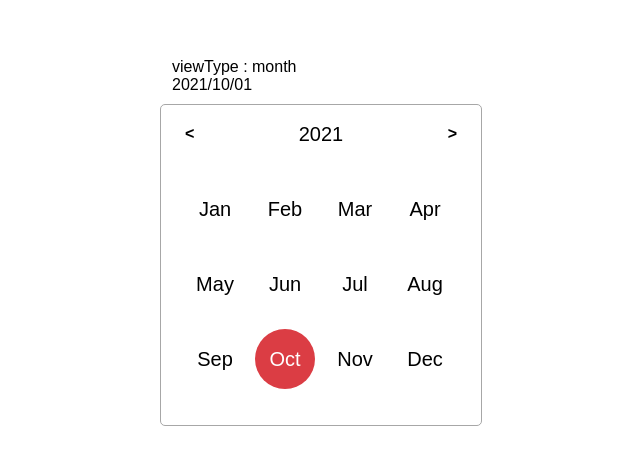
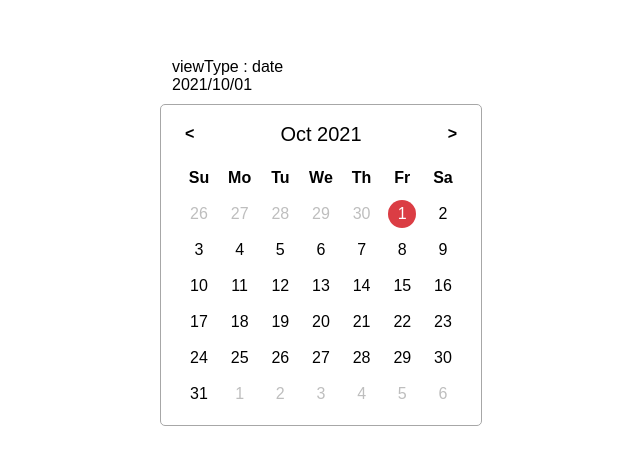
Before and after one commit to ChengYiLin/React-TypeScript-Calender, a React app: page / in a window 1280 px wide. Shown: the part 171-636 px from the top of the page, without its empty margins (327-967 px from the left). Built offline with nearby package versions, Linux system fonts and the light colour scheme; the HTML template or start-up script is replaced by a standard one.

Commit message:
feat : build `datePannel` and  select `Date` logic

```diff
--- /dev/null
+++ b/src/Calender/components/datePanel.tsx
@@ -0,0 +1,68 @@
+import React, { FC, useContext } from 'react'
+import styled from 'styled-components'
+import { CalenderContext } from '../context'
+import { getDayOfWeekArray, getDateArray } from '../helper'
+
+const Container = styled.div`
+    padding: 5px 14px;
+`
+
+const RowContainer = styled.div`
+    display: flex;
+    justify-content: space-between;
+    margin-bottom: 8px;
+`
+
+const Cell = styled.div`
+    flex: 0 0 28px;
+    padding: 5px 0;
+    text-align: center;
+`
+
+const DayCell = styled(Cell)`
+    font-weight: bolder;
+`
+
+const DateCell = styled(Cell)<{ isOverRange: boolean; isSelected: boolean; }>`
+    border-radius: 50%;
+    cursor: pointer;
+
+    background-color: ${props => props.isSelected ? '#db3d44' : 'transparent'};
+    color: ${props => props.isSelected ? '#ffffff' : props.isOverRange ? '#bebebe' : '#000000'};
+`
+
+const DatePanel: FC = () => {
+	const { currentDate, handleSelectDate } = useContext(CalenderContext)
+
+	const DayOfWeekArray = getDayOfWeekArray()
+	const DateArray = getDateArray(currentDate)
+
+	return (
+		<Container>
+			{/* Day */}
+			<RowContainer>
+				{DayOfWeekArray.map(day => (
+					<DayCell key={day}>
+						{day}
+					</DayCell>
+				))}
+			</RowContainer>
+			{/* Date */}
+			{DateArray.map(week => (
+				<RowContainer key={`w_${week[0].id}`}>
+					{week.map( date => (
+						<DateCell
+							key={date.id}
+							isOverRange={date.isOverRange}
+							isSelected={date.isSelected}
+							onClick={() => handleSelectDate(date)}>
+							{date.value}
+						</DateCell>
+					))}
+				</RowContainer>
+			))}
+		</Container>
+	)
+}
+
+export default DatePanel
--- a/src/Calender/components/panelRouter.tsx
+++ b/src/Calender/components/panelRouter.tsx
@@ -4,7 +4,7 @@ import { CalenderContext } from '../context'
 // Components
 import YearPanel from './yearPanel'
 import MonthPanel from './monthPanel'
-
+import DatePanel from './datePanel'
 
 const PanelRouter: FC = () => {
 	const { viewType } = useContext(CalenderContext)
@@ -14,8 +14,10 @@ const PanelRouter: FC = () => {
 		return <YearPanel />
 	case 'month':
 		return <MonthPanel />
+	case 'date':
+		return <DatePanel />
 	default:
-		return <MonthPanel />
+		return <DatePanel />
 	}
 }
 
--- a/src/Calender/components/viewTypeSwitch.tsx
+++ b/src/Calender/components/viewTypeSwitch.tsx
@@ -4,6 +4,7 @@ import dayjs from 'dayjs'
 // Context
 import { CalenderContext } from '../context'
 import { viewTypes } from '../types/calender'
+import { MonthEnum } from '../types/enum'
 
 const Container = styled.button`
     width: 200px;
@@ -31,17 +32,23 @@ interface DescTxtProps {
 const ViewTypeDescTxt: FC<DescTxtProps> = (props) => {
 	const {viewType, currentDate} = props
 
-	const startYear = Math.floor(dayjs(currentDate).year() / 10) * 10
+	const currentYear = dayjs(currentDate).year()
+	const startYear = Math.floor(currentYear / 10) * 10
+	const currentMonth = MonthEnum[dayjs(currentDate).month()]
+
 
 	switch (viewType) {
 	case 'year':
 		return <span>{`${startYear} - ${startYear + 9}`}</span>
 
 	case 'month':
-		return <span>{dayjs(currentDate).year()}</span>
+		return <span>{currentYear}</span>
+
+	case 'date':
+		return <span>{`${currentMonth} ${currentYear}`}</span>
 
 	default:
-		return <span>{`${dayjs(currentDate).month()} ${dayjs(currentDate).year()}`}</span>
+		return <span>{`${currentMonth} ${currentYear}`}</span>
 	}
 }
 
--- a/src/Calender/components/yearPanel.tsx
+++ b/src/Calender/components/yearPanel.tsx
@@ -24,7 +24,7 @@ const Year = styled.p<{isOverRange: boolean; isSelected: boolean}>`
     cursor: pointer;
 
     background-color: ${props => props.isSelected ? '#db3d44' : 'transparent'};
-    color: ${props => props.isSelected ? '#ffffff' : props.isOverRange ? '#eeeeee' : '#000000'};
+    color: ${props => props.isSelected ? '#ffffff' : props.isOverRange ? '#bebebe' : '#000000'};
 `
 
 const YearPanel: FC = () => {
--- a/src/Calender/context.tsx
+++ b/src/Calender/context.tsx
@@ -1,7 +1,7 @@
 import React, { createContext, FC, useState, useMemo } from 'react'
 import dayjs from 'dayjs'
 // Tying
-import { ICalenderContext, viewTypes, moveTypes,  selectedYear, selectedMonth} from './types/calender'
+import { ICalenderContext, viewTypes, moveTypes,  selectedYear, selectedMonth, selectedDate} from './types/calender'
 // Helper
 import { MonthEnum } from './types/enum'
 
@@ -9,9 +9,10 @@ const Today = new Date()
 
 const CalenderContextInitState: ICalenderContext = {
 	currentDate: Today,
-	viewType: 'month',
+	viewType: 'date',
 	handleSelectYear: () => {return},
 	handleSelectMonth: () => {return},
+	handleSelectDate: () => {return},
 	handleChangeViewType: () => {return},
 	handleMoveAction: () => {return},
 }
@@ -20,7 +21,7 @@ export const CalenderContext = createContext(CalenderContextInitState)
 
 export const CalenderProvider: FC = ({children}) => {
 	const [currentDate, setCurrentDate] = useState<Date>(Today)
-	const [viewType, setViewType] = useState<viewTypes>('month')
+	const [viewType, setViewType] = useState<viewTypes>('date')
 
 	const handleSelectYear = (year: selectedYear) => {
 		const targetDate = dayjs(currentDate).year(year?.value).toDate()
@@ -33,7 +34,13 @@ export const CalenderProvider: FC = ({children}) => {
 		const targetDate = dayjs(currentDate).month(MonthEnum[month.value]).toDate()
 
 		setCurrentDate(targetDate)
-		handleChangeViewType('year')
+		handleChangeViewType('date')
+	}
+
+	const handleSelectDate = (date: selectedDate) => {
+		const targetDate = dayjs(date.id).toDate()
+
+		setCurrentDate(targetDate)
 	}
 
 	const handleChangeViewType = (target?: viewTypes) => {
@@ -71,6 +78,7 @@ export const CalenderProvider: FC = ({children}) => {
 			viewType,
 			handleSelectYear,
 			handleSelectMonth,
+			handleSelectDate,
 			handleChangeViewType,
 			handleMoveAction,
 		}
--- a/src/Calender/helper/index.ts
+++ b/src/Calender/helper/index.ts
@@ -1,6 +1,6 @@
 import dayjs from 'dayjs'
-import { selectedYear, selectedMonth } from '../types/calender'
-import { MonthEnum } from '../types/enum'
+import { selectedYear, selectedMonth, selectedDate } from '../types/calender'
+import { MonthEnum, DayOfWeekEnum } from '../types/enum'
 
 export const getYearArray = (currentDate: Date): selectedYear[] => {
 	const startYear = Math.floor(dayjs(currentDate).year() / 10) * 10 - 1
@@ -35,3 +35,35 @@ export const getMonthArray =  (currentDate: Date): selectedMonth[] => {
 
 	return MonthArray
 }
+
+export const getDayOfWeekArray =  (): string[] => {
+	const DayOfWeekArray: string[] = Object.keys(DayOfWeekEnum)
+		.filter(item => isNaN(parseInt(item)))
+		.map(day => day)
+
+	return DayOfWeekArray
+}
+
+export const getDateArray =  (currentDate: Date): selectedDate[][] => {
+	const DateArray: selectedDate[][] = []
+	const firstDateOfThisMonth = dayjs(currentDate).startOf('month')
+
+	for (let week=0; week<6; week++) {
+		const DateArrayForThisWeek = []
+		const firstDateOfThisWeek = firstDateOfThisMonth.startOf('week').add(week, 'week')
+
+		for(let date=0; date<7; date++) {
+			const pushedDate = firstDateOfThisWeek.add(date, 'day')
+			DateArrayForThisWeek.push({
+				id: pushedDate.format('YYYY/MM/DD'),
+				value: pushedDate.date(),
+				isOverRange: pushedDate.month() !== dayjs(currentDate).month(),
+				isSelected: dayjs(currentDate).isSame(pushedDate, 'date')
+			})
+		}
+
+		DateArray.push(DateArrayForThisWeek)
+	}
+
+	return DateArray
+}
```
Also changed, not shown: src/Calender/types/calender.d.ts (+9 -1 lines).
